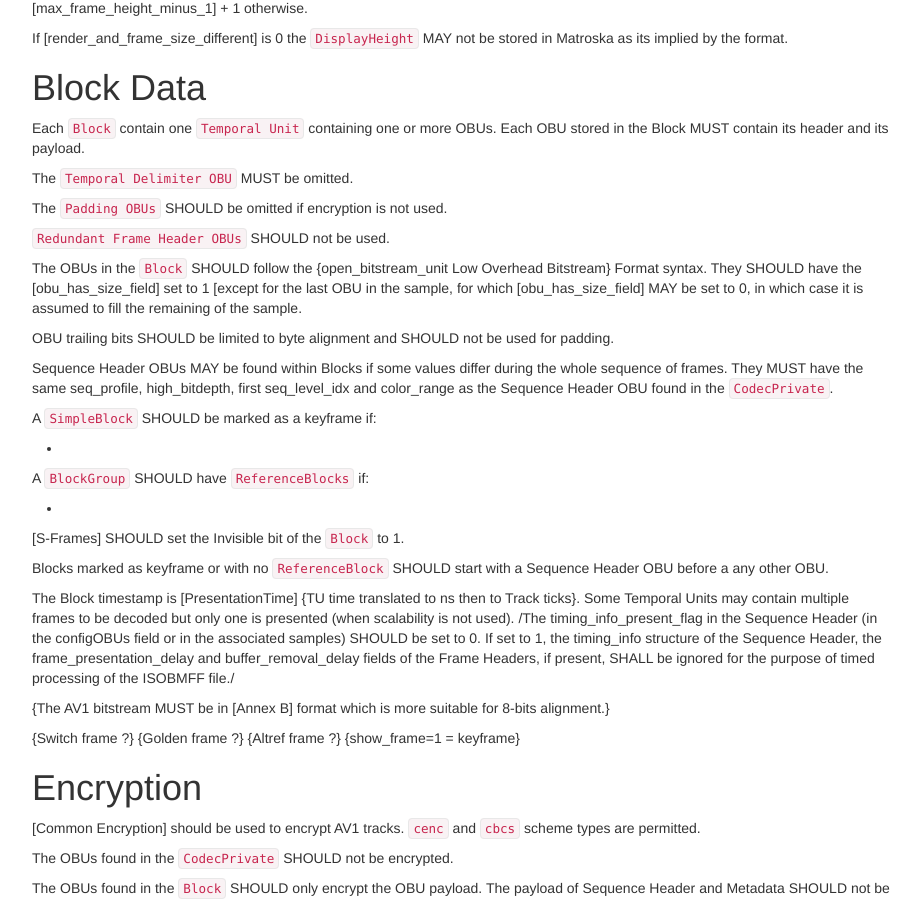
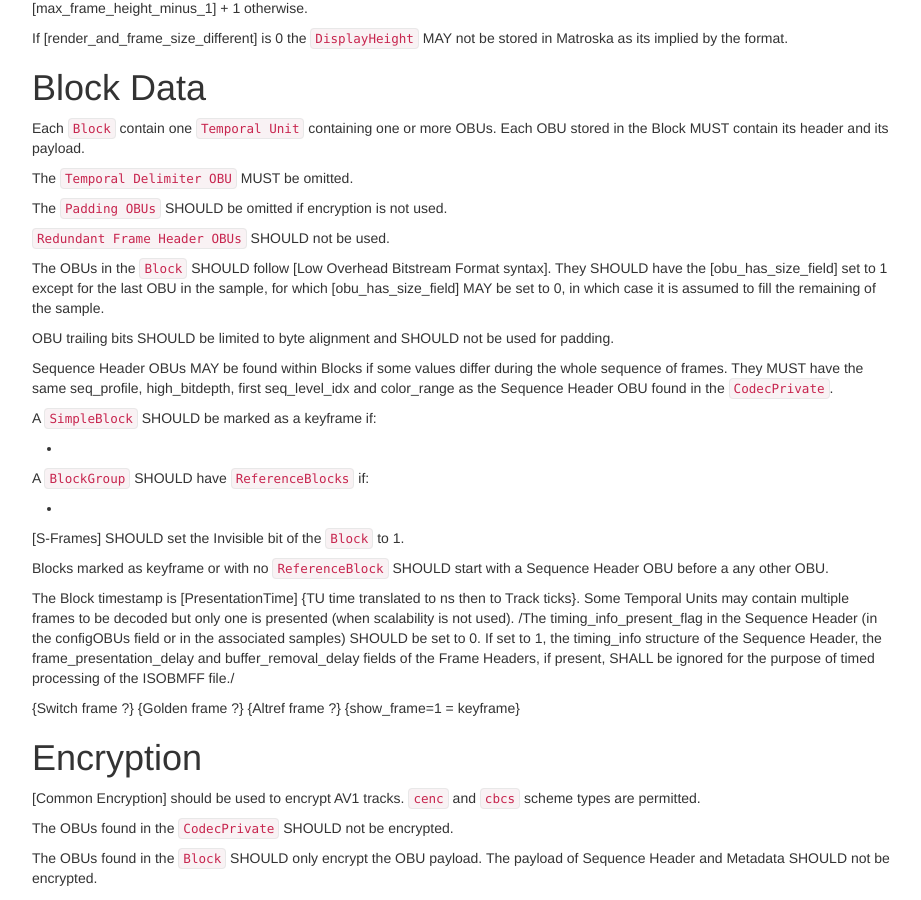
Before and after one commit to ietf-wg-cellar/matroska-specification, a Jekyll site: the page built from codec/av1.md, in a window 1280 px wide and 900 px high, scrolled down 1688 px. Shown: the whole window, without its empty margins (273-1194 px from the left). Built offline with Jekyll 4.4.1, drawn with Linux system fonts in a browser that asks for light colours; our own code applies the rules of GitHub Pages for plain Markdown files.

Commit message:
remove Annex B requirement
OBUs with obu_has_size_field set to 1 and the last one 0 for alignment is sufficient. It's similar to what is done in MP4.

```diff
--- a/codec/av1.md
+++ b/codec/av1.md
@@ -64,7 +64,7 @@ The `Padding OBUs` SHOULD be omitted if encryption is not used.
 
 `Redundant Frame Header OBUs` SHOULD not be used.
 
-The OBUs in the `Block` SHOULD follow the {open_bitstream_unit Low Overhead Bitstream} Format syntax. They SHOULD have the [obu_has_size_field] set to 1 [except for the last OBU in the sample, for which [obu_has_size_field] MAY be set to 0, in which case it is assumed to fill the remaining of the sample.
+The OBUs in the `Block` SHOULD follow [Low Overhead Bitstream Format syntax]. They SHOULD have the [obu_has_size_field] set to 1 except for the last OBU in the sample, for which [obu_has_size_field] MAY be set to 0, in which case it is assumed to fill the remaining of the sample.
 
 OBU trailing bits SHOULD be limited to byte alignment and SHOULD not be used for padding.
 
@@ -82,8 +82,6 @@ Blocks marked as keyframe or with no `ReferenceBlock` SHOULD start with a Sequen
 
 The Block timestamp is [PresentationTime] {TU time translated to ns then to Track ticks}. Some Temporal Units may contain multiple frames to be decoded but only one is presented (when scalability is not used).
 /The timing_info_present_flag in the Sequence Header (in the configOBUs field or in the associated samples) SHOULD be set to 0. If set to 1, the timing_info structure of the Sequence Header, the frame_presentation_delay and buffer_removal_delay fields of the Frame Headers, if present, SHALL be ignored for the purpose of timed processing of the ISOBMFF file./
-
-{The AV1 bitstream MUST be in [Annex B] format which is more suitable for 8-bits alignment.}
 
 {Switch frame ?}
 {Golden frame ?}
```
